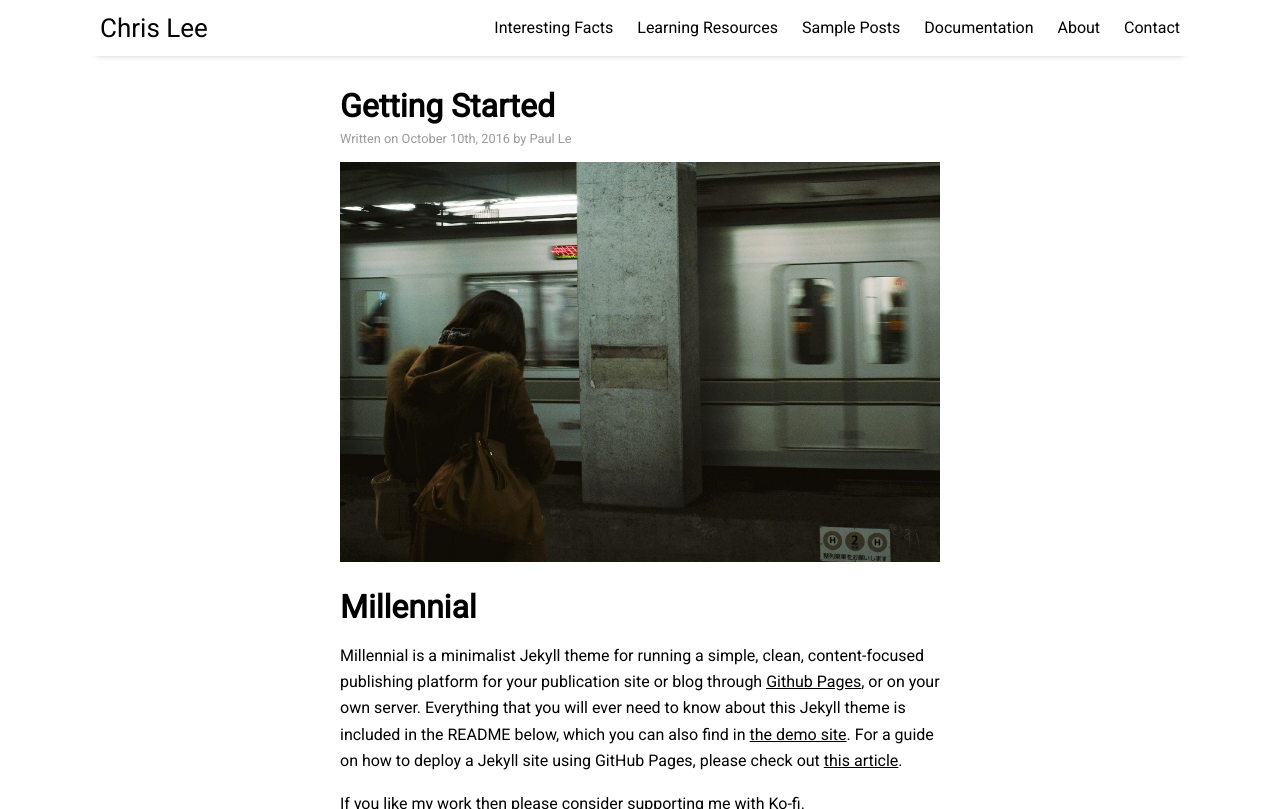
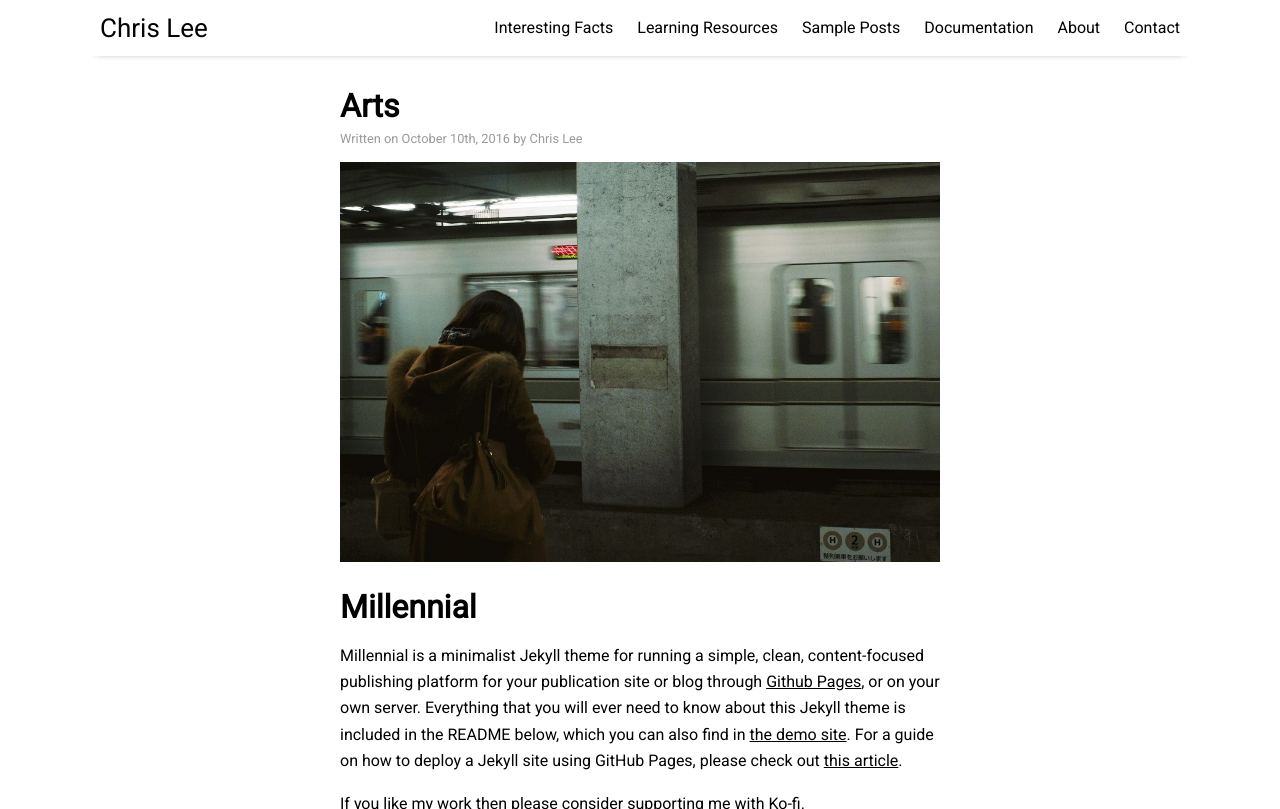
Before and after one commit to Christopher-LeeNU/Christopher-LeeNU.github.io, a Jekyll site: the page built from _posts/2016-10-10-getting-started.md, in a window 1280 px wide and 900 px high, cut to the strip 0-809 px from the top of the window. Built offline with Jekyll 4.4.1, drawn with Linux system fonts in a browser that asks for light colours; nearby versions of some CDN libraries.

Commit message:
Update 2016-10-10-getting-started.md

```diff
--- a/_posts/2016-10-10-getting-started.md
+++ b/_posts/2016-10-10-getting-started.md
@@ -1,7 +1,7 @@
 ---
 layout: post
-title: "Getting Started"
-author: "Paul Le"
+title: "Arts"
+author: "Chris Lee"
 categories: documentation
 tags: [documentation,sample]
 image: city-1.jpg
```
